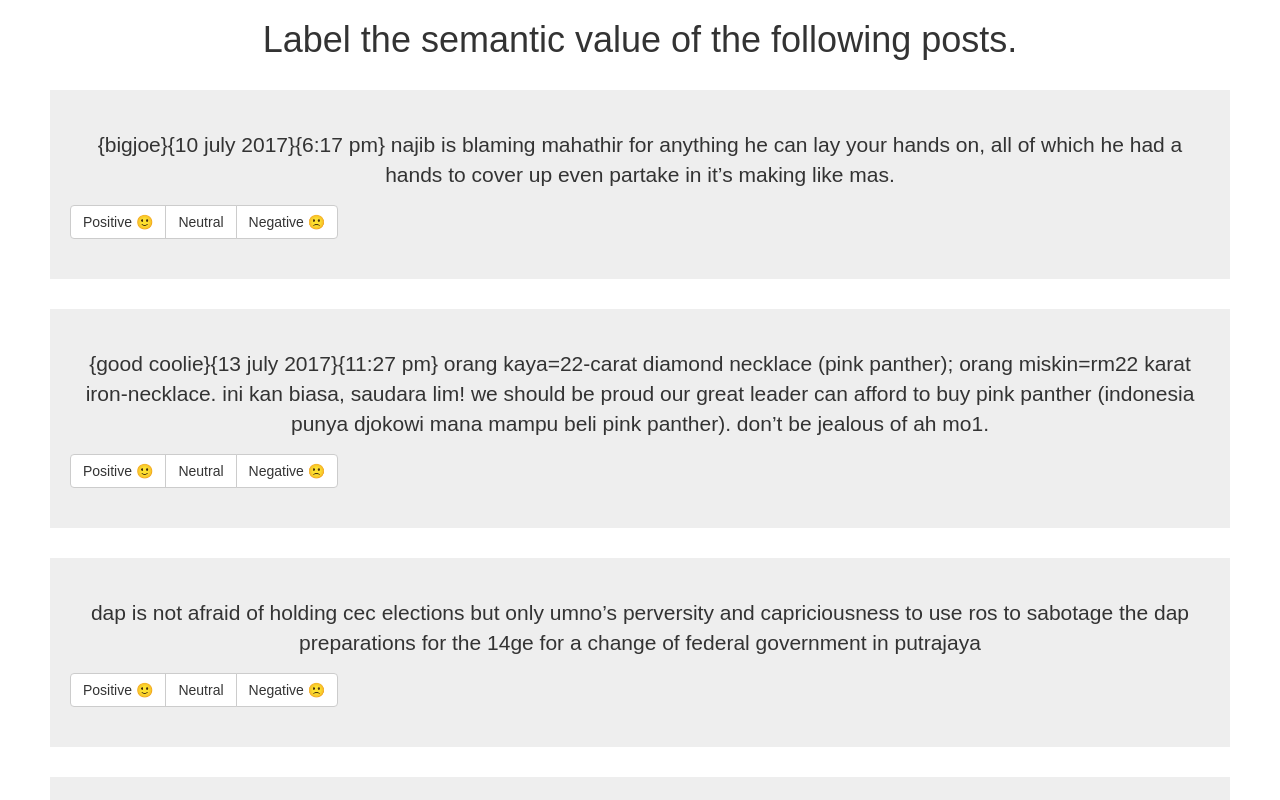
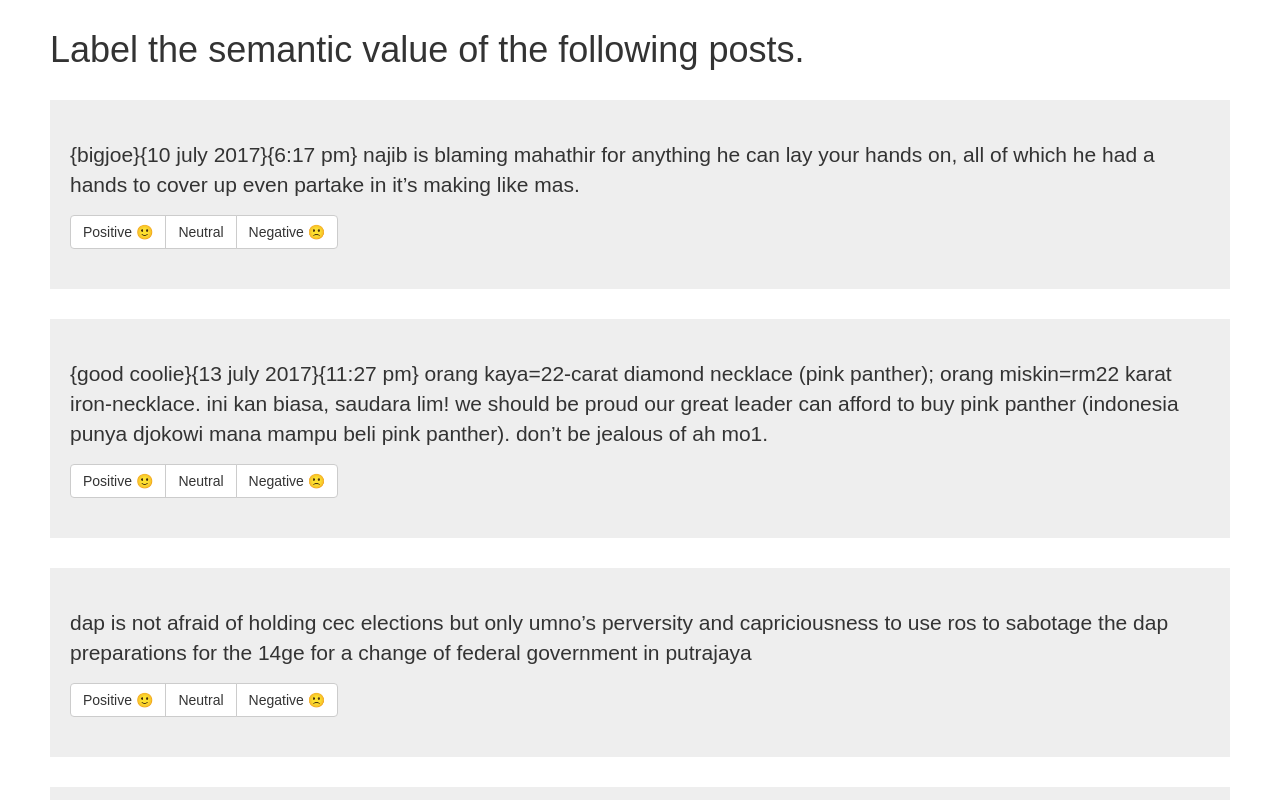
Before and after one commit to wongjiahau/TCLCPhase2-LabellingApp-Frontend, a React (Create React App) app: page /play in a window 1280 px wide. Shown: the top 800 px of the page. Built offline with nearby package versions, Linux system fonts and the light colour scheme.

Commit message:
Adding react-router

```diff
--- a/package.json
+++ b/package.json
@@ -6,6 +6,7 @@
     "react": "^16.2.0",
     "react-bootstrap": "^0.32.1",
     "react-dom": "^16.2.0",
+    "react-router-dom": "^4.2.2",
     "react-scripts": "1.1.1",
     "superagent": "^3.8.2",
     "superagent-no-cache": "^0.1.1"
--- a/public/index.html
+++ b/public/index.html
@@ -23,7 +23,7 @@
       work correctly both with client-side routing and a non-root public URL.
       Learn how to configure a non-root public URL by running `npm run build`.
     -->
-    <title>React App</title>
+    <title>TCLC</title>
   </head>
   <body>
     <noscript>
--- a/src/App.js
+++ b/src/App.js
@@ -1,18 +1,23 @@
+import './App.css';
 import React, {Component} from 'react';
-import Button from 'react-bootstrap/lib/Button';
-import logo from './logo.svg';
-import './App.css';
 import { LabellingView } from './views/LabellingView';
+import { BrowserRouter, Route, Switch, Redirect } from 'react-router-dom'
 
-const DEBUGGING = false;
 class App extends Component {
   render() {
     return (
-      <div className="App">
-        <LabellingView/>
-      </div>
+      <BrowserRouter>
+        <Switch>
+          <Route exact path='/' component={() => <Redirect to='/play'/>}/>
+          <Route exact path='/play' component={LabellingView}/>
+          <Route component={() => <h1>404. Page not found.</h1>}/>
+        </Switch>
+      </BrowserRouter>
     );
   }
 }
+      // <div className="App">
+      //     <LabellingView/>
+      // </div>
 
 export default App;
--- a/src/Post.js
+++ b/src/Post.js
@@ -1,7 +1,5 @@
 import React, {Component} from 'react';
 import Jumbotron from 'react-bootstrap/lib/Jumbotron';
-import Button from 'react-bootstrap/lib/Button';
-import ButtonGroup from 'react-bootstrap/lib/ButtonGroup';
 import ToggleButton from 'react-bootstrap/lib/ToggleButton';
 import ToggleButtonGroup from 'react-bootstrap/lib/ToggleButtonGroup';
 import ButtonToolbar from 'react-bootstrap/lib/ButtonToolbar';
@@ -11,9 +9,6 @@ const style = {
     padding: '40px 20px'
 }
 
-const buttonStyle = {
-    marginLeft: '5px'
-}
 export const Post = (props) => {
     return (
         <Jumbotron style={style}>
--- a/src/views/LabellingView.js
+++ b/src/views/LabellingView.js
@@ -39,7 +39,7 @@ export class LabellingView extends Component {
   render() {
     return (
       <div className="LabellingView">
-        <h1>Label the semantic value of the following posts.</h1>
+        <h1 style={{marginLeft: '50px', marginTop:'30px'}}>Label the semantic value of the following posts.</h1>
         <br/>
         {this.state.loading
           ? "Loading . . ."
```
